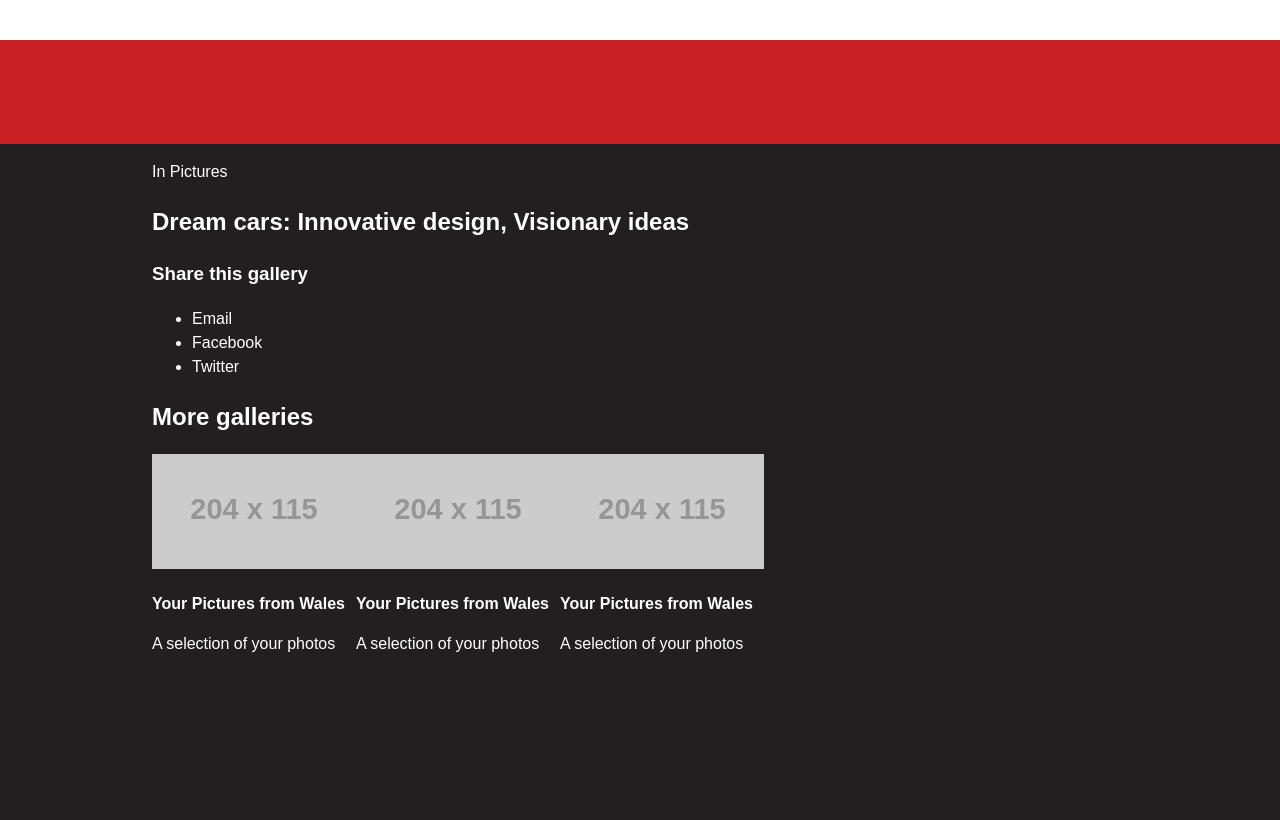
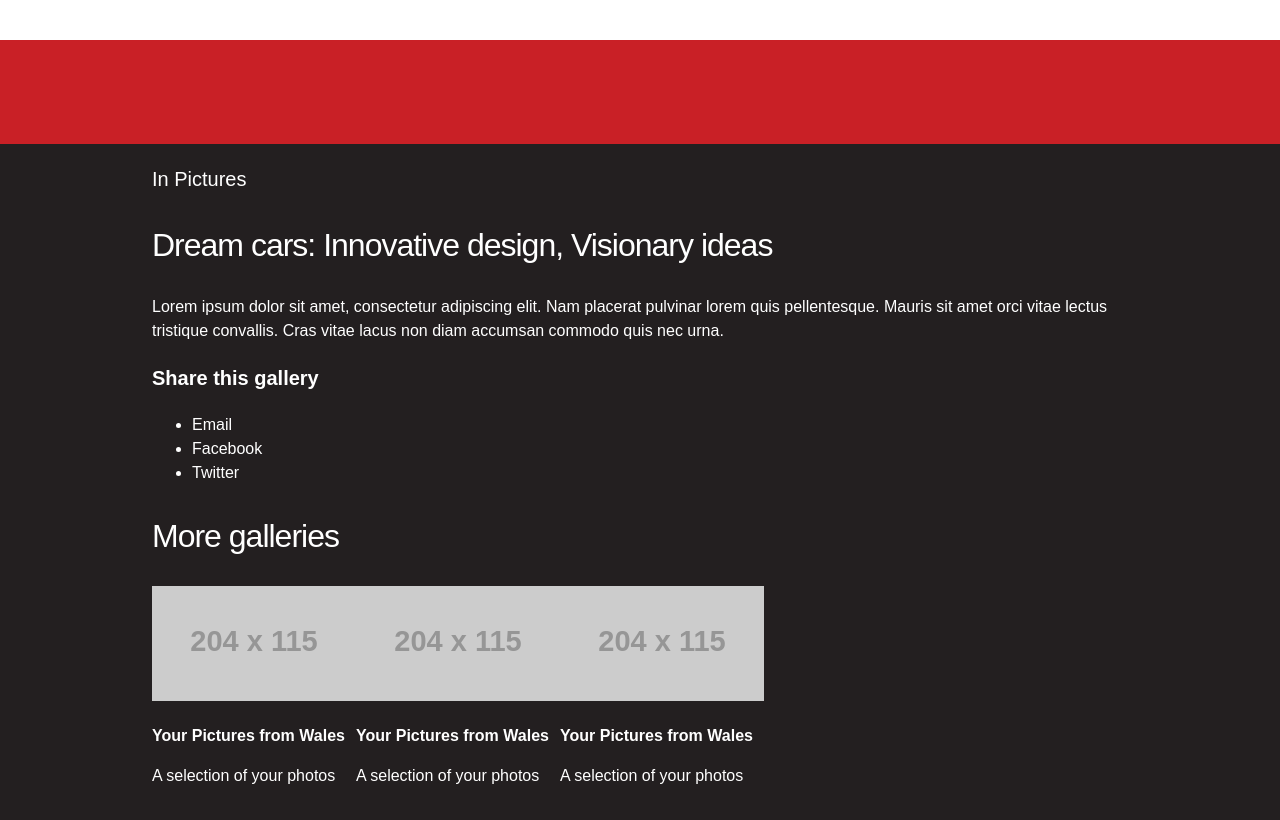
Before and after one commit to simonsinclair/in-pictures, a plain HTML site: page index.html in a window 1280 px wide. Drawn offline with Linux system fonts and the light colour scheme; placeholder pictures from the web are drawn by us.

Commit message:
Refer to master branch

```diff
--- a/css/main.css
+++ b/css/main.css
@@ -1 +1 @@
-*,*:before,*:after{-webkit-box-sizing:border-box;-moz-box-sizing:border-box;box-sizing:border-box}body{background-color:#231f20;color:#FFF;line-height:1.5;-webkit-font-smoothing:antialiased}a{color:inherit;text-decoration:none}.blq{background-color:#FFF;height:40px}.masthead{background-color:#c92026;height:104px}.page{margin:0 auto;padding:0 16px;max-width:1008px}.nav{list-style:none;padding-left:0}.nav>li{float:left}.clearfix:after,.nav:after{content:"";display:table;clear:both}
+*,*:before,*:after{-webkit-box-sizing:border-box;-moz-box-sizing:border-box;box-sizing:border-box}body{background-color:#231f20;color:#FFF;line-height:1.5;-webkit-font-smoothing:antialiased}h2{font-size:32px;font-weight:normal;letter-spacing:-1px}h3{font-size:20px}a{color:inherit;text-decoration:none}.blq{background-color:#FFF;height:40px}.masthead{background-color:#c92026;height:104px}.page{margin:0 auto;padding:0 16px;max-width:1008px}.breadcrumb{font-size:20px}.nav{list-style:none;padding-left:0}.nav>li{float:left}.clearfix:after,.nav:after{content:"";display:table;clear:both}
--- a/index.html
+++ b/index.html
@@ -18,10 +18,10 @@
 	<div class="masthead"></div>
 
 	<div class="page">
-		<p>In Pictures</p>
+		<p class="breadcrumb">In Pictures</p>
 
 		<h2>Dream cars: Innovative design, Visionary ideas</h2>
-		<p></p>
+		<p>Lorem ipsum dolor sit amet, consectetur adipiscing elit. Nam placerat pulvinar lorem quis pellentesque. Mauris sit amet orci vitae lectus tristique convallis. Cras vitae lacus non diam accumsan commodo quis nec urna.</p>
 
 		<div id="js-gallery" class="gallery">
 
```
